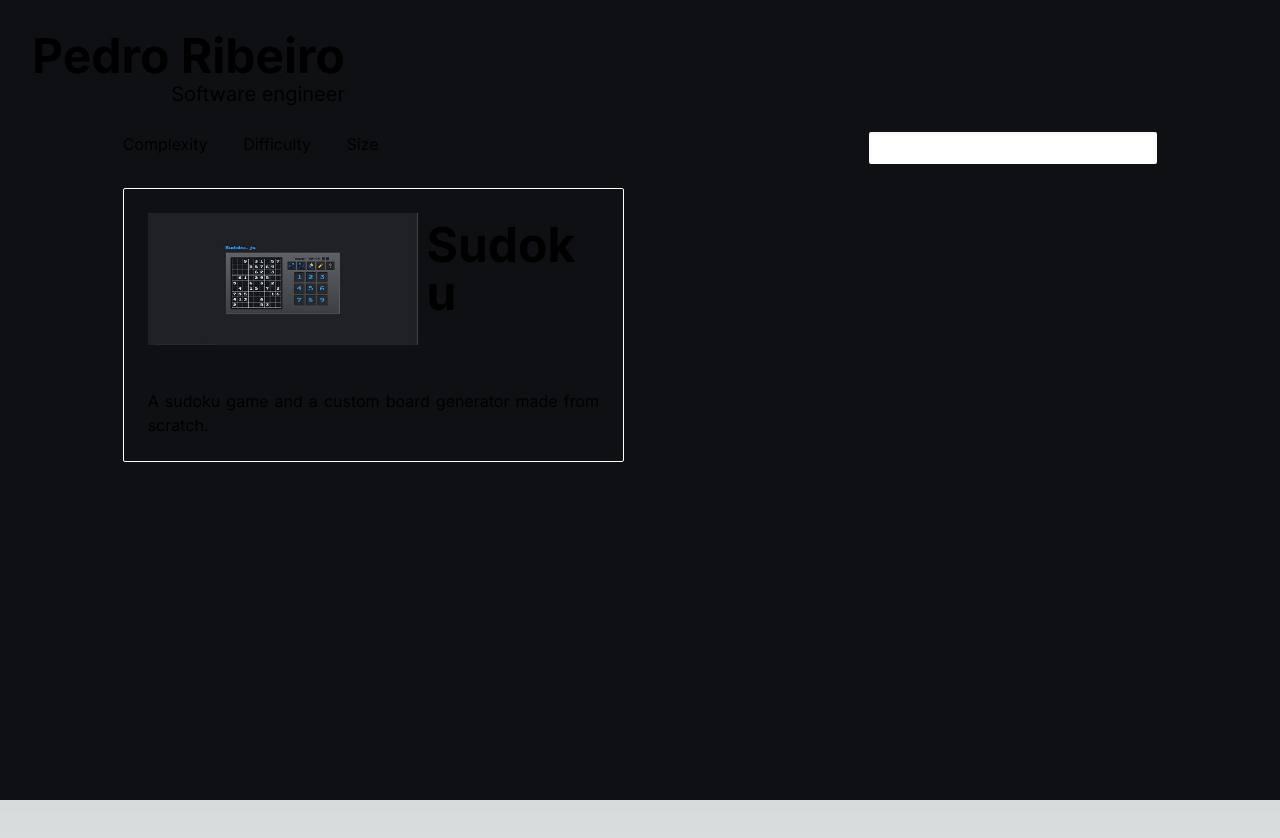
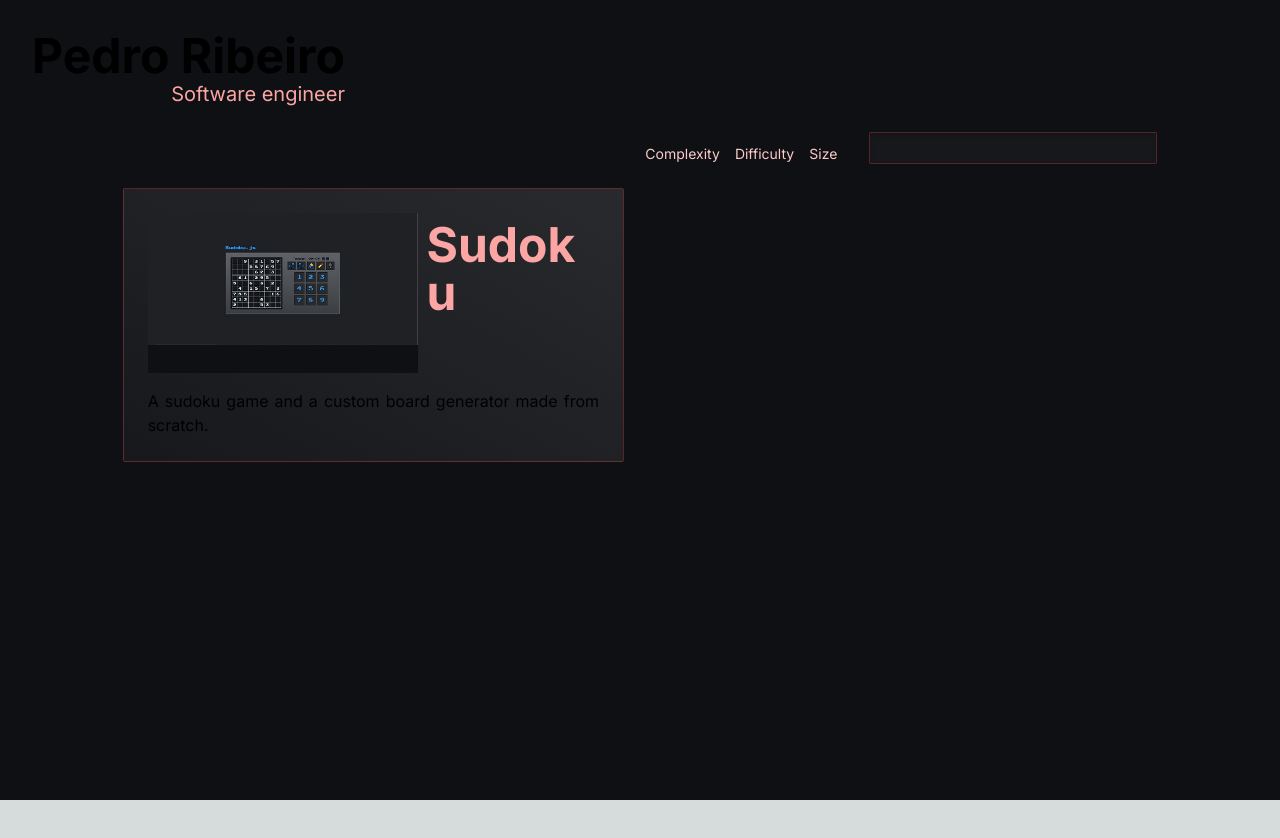
Before and after one commit to Z3ROO/portfolio, a Next.js app: page / in a window 1280 px wide. Shown: the top 838 px of the page. After the commit the page ends 800 px from the top, so only its background shows below. Built offline with nearby package versions, Linux system fonts and the light colour scheme.

Commit message:
feat: apply multiple styling

```diff
--- a/app/(home)/layout.tsx
+++ b/app/(home)/layout.tsx
@@ -2,14 +2,14 @@ import { ReactNode } from "react";
 
 export default function HomeLayout({children}: {children: ReactNode}) {
   return (
-    <>
+    <div>
       <div className='pt-8 pl-8 pb-4 w-min'>
         <h2 className='text-5xl font-bold whitespace-nowrap'>Pedro Ribeiro</h2>
-        <h4 className='text-xl text-end'>Software engineer</h4>
+        <h4 className='text-xl text-end text-red-300'>Software engineer</h4>
       </div>
       <div className='h-full w-full'>
         {children}
       </div>
-    </>
+    </div>
   )
 }
--- a/app/(home)/page.tsx
+++ b/app/(home)/page.tsx
@@ -20,13 +20,13 @@ async function ProjectsShowcase() {
 
   return (
     <div className="flex flex-col items-center">
-      <div className="flex w-10/12 justify-between px-4 py-2">
-        <div className="flex justify-between w-64">
-          <span>Complexity</span>
-          <span>Difficulty</span>
-          <span>Size</span>
+      <div className="flex w-10/12 justify-end px-4 py-2">
+        <div className="flex justify-between w-48 self-end mr-8">
+          <span className="text-sm text-red-200 hover:text-red-300 cursor-pointer">Complexity</span>
+          <span className="text-sm text-red-200 hover:text-red-300 cursor-pointer">Difficulty</span>
+          <span className="text-sm text-red-200 hover:text-red-300 cursor-pointer">Size</span>
         </div>
-        <input className="w-72 h-8 rounded-sm shadow-inner" />
+        <input className="w-72 h-8 px-2 py-1 rounded-sm shadow-inner shadow-[#0000002f] border border-opacity-30 hover:border-opacity-50 focus:border-opacity-75 outline-none border-red-500 bg-gray-800 focus:bg-gray-700 transition-all" />
       </div>
       <div className="flex w-10/12 flex-wrap">
         {ids.map(id => {
@@ -44,13 +44,13 @@ async function ProjectDisplay(props: {id: string}) {
   return (
     <div className="w-1/2 shrink-0 p-4">
       <Link href={`/projects/${id}`}>
-        <div className="p-6 rounded-sm border-white border w-full cursor-pointer hover:scale-[101%] transition-transform">
+        <div className="p-6 rounded-sm border-red-500 border-opacity-30 bg-gradient-to-bl from-gray-600 to-gray-800 border w-full cursor-pointer hover:scale-[101%] transition-transform">
           <div className="flex">
             <div className="w-3/5 bg-gray-900 h-40 shrink-0">
               <Image src={`/projects/${project.id}/demo.jpg`} width={500}  height={500} alt="demo" />
             </div>
             <div className="w-2/5 p-2">
-              <h3 className="text-5xl font-bold break-words">{project.name}</h3>
+              <h3 className="text-5xl font-bold break-words text-red-300">{project.name}</h3>
             </div>
           </div>
           <div className="text-justify mt-4 break-words">{project.shortDescription ?? project.description}</div>
--- a/app/@modal/(.)projects/[project_id]/page.tsx
+++ b/app/@modal/(.)projects/[project_id]/page.tsx
@@ -3,7 +3,7 @@ import ProjectPage from "@/app/projects/[project_id]/page";
 export default function InterpectedProjectPage(props: {params: {project_id: string}}) {
   return (
     <div className="fixed top-0 left-0 h-screen w-screen flex justify-center items-center">
-      <div className="h-5/6 w-11/12 bg-black bg-opacity-90 overflow-auto" style={{backdropFilter:'blur(4px)'}}>
+      <div className="h-5/6 w-11/12 bg-gray-800 bg-opacity-90" style={{backdropFilter:'blur(4px)'}}>
         <ProjectPage {...props} asModal />
       </div>
     </div>
--- a/app/globals.css
+++ b/app/globals.css
@@ -66,3 +66,22 @@ body {
   0%, 80%, 100% { box-shadow: 0 2.5em 0 -1.3em }
   40% { box-shadow: 0 2.5em 0 0 }
 }
+
+.custom-scrollbar::-webkit-scrollbar {
+  width: .5em;
+  border-radius: 5px;
+}
+
+.custom-scrollbar::-webkit-scrollbar-track {
+  box-shadow: inset 0 0 6px rgba(0, 0, 0, 0.3);
+  border-radius: 5px;
+}
+
+.custom-scrollbar::-webkit-scrollbar-thumb {
+  background-color: #aa3636;
+  border-radius: 5px;
+}
+
+.test {
+  background-color: red;
+}
--- a/app/projects/[project_id]/IconList.tsx
+++ b/app/projects/[project_id]/IconList.tsx
@@ -10,7 +10,7 @@ export default function IconList({technologies}: { technologies: string[] }) {
         technologies.map(tech => {
           const Icon = IconReference[tech ?? 'no-icon'];
 
-          return <Icon className="w-12 h-12 fill-white text-white m-0 p-2" key={tech} />
+          return <Icon className="w-12 h-12 fill-red-400 text-red-400 m-0 p-2" key={tech} />
         })
       }
     </>
--- a/app/projects/[project_id]/page.tsx
+++ b/app/projects/[project_id]/page.tsx
@@ -16,7 +16,7 @@ export default async function ProjectPage({params, asModal}: {params: {project_i
   const project = await GetProject(params.project_id);
 
   return (
-    <div className="relative flex justify-center w-full h-full">
+    <div className="relative  w-full h-full overflow-x-hidden">
       {
         asModal ? (
           <ClientBackBTN />
@@ -26,9 +26,10 @@ export default async function ProjectPage({params, asModal}: {params: {project_i
         </Link>
         )
       }
+      <div className="w-full h-full overflow-auto  custom-scrollbar flex justify-center overflow-x-hidden">
         <div className="max-w-5xl mt-16 w-full">
           <div className="flex items-center">
-          <h1 className="font-bold text-5xl px-4 py-8">
+            <h1 className="font-bold text-5xl px-4 py-8 text-red-300">
               {project.name}
             </h1>
             <Link href={project.links.github} target="_blank">
@@ -38,16 +39,20 @@ export default async function ProjectPage({params, asModal}: {params: {project_i
               <Button className="mx-4 my-8">Demo</Button>
             </Link>
           </div>
-        <div className="w-full p-4 bg-gray-900">
+          <div className="w-full p-4 bg-gray-900 relative">
+            <div className="relative z-10">
               <Image src={`/projects/${project.id}/demo.jpg`} width={500}  height={500} alt="demo"/>
-        </div>
               <div className="flex flex-wrap content-start p-4">
                 <IconList technologies={project.technologies} />
               </div>
-        <pre>
+            </div>
+            <div className="w-screen h-full bg-gray-900 absolute top-0 -left-64 z-0"/>
+          </div>
+          <pre className="pt-8 pb-16">
             <p>{project.description}</p>
           </pre>
         </div>
       </div>
+    </div>
   );
 }
--- a/components/Button.tsx
+++ b/components/Button.tsx
@@ -5,5 +5,5 @@ interface CustomButton extends ButtonHTMLAttributes<HTMLButtonElement> {
 }
 
 export function Button(props: CustomButton) {
-  return <button {...props} className={"px-2 py-1 border border-white rounded-sm "+props.className}>{props.children}</button>
+  return <button {...props} className={"px-4 py-2 border hover:border-opacity-80 transition-all border-opacity-30 border-red-500 bg-gradient-to-bl from-gray-700 to-gray-800 rounded-sm "+props.className}>{props.children}</button>
 }
```
Lines whose indentation alone changed are shown as unchanged.
